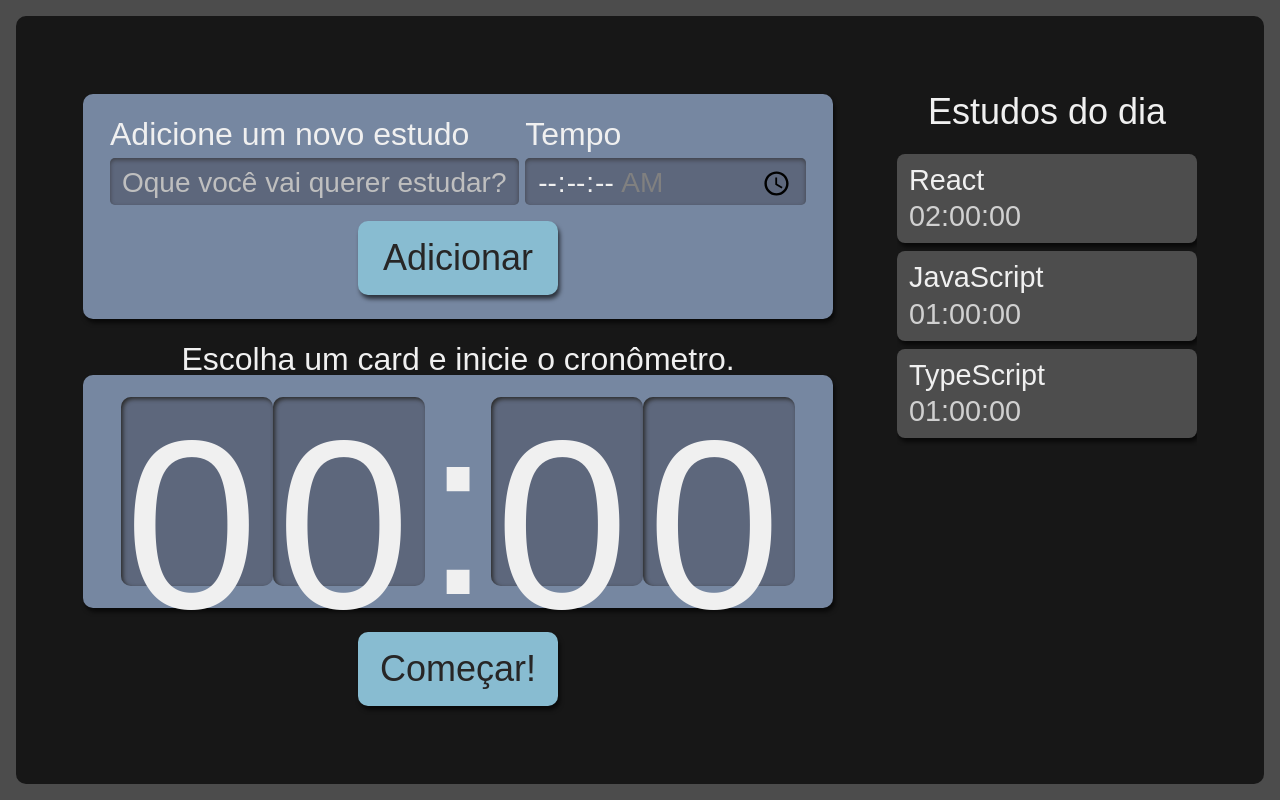
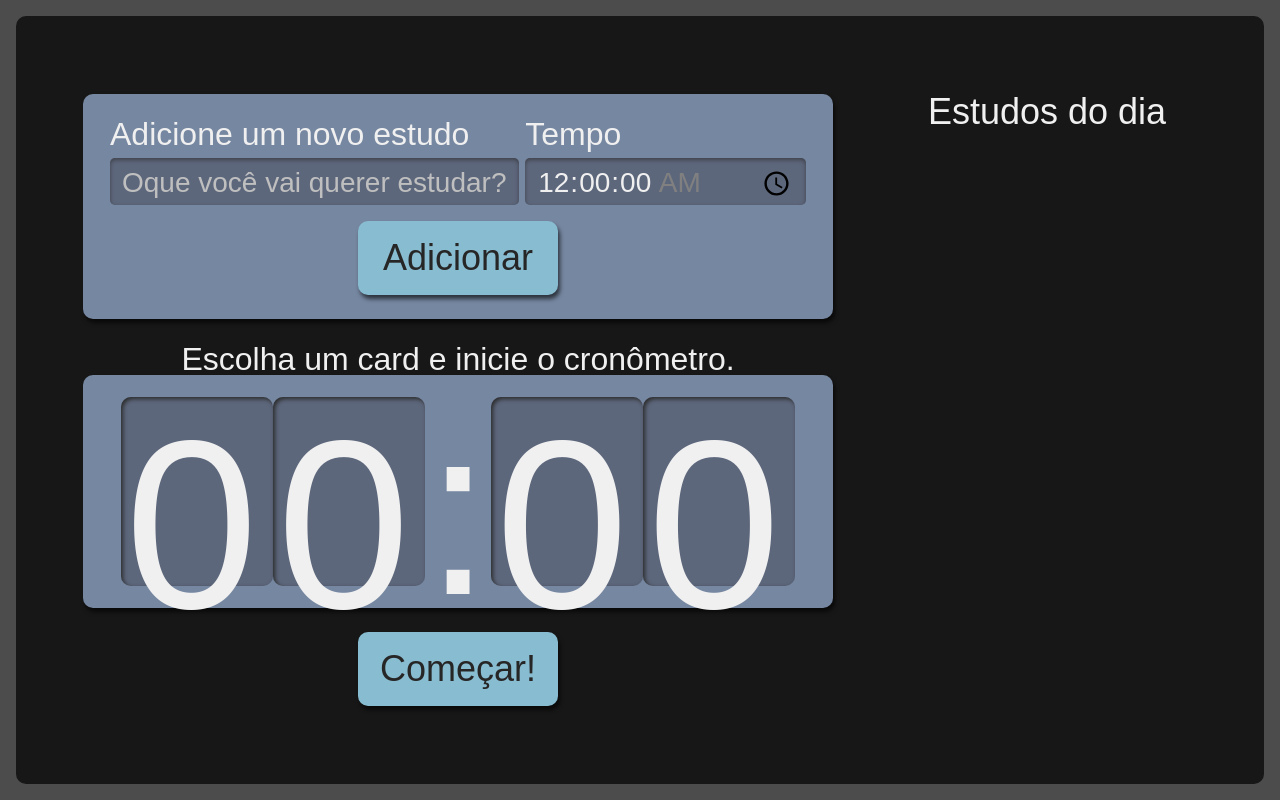
Before and after one commit to Hyan123456/Alura-Studies, a React (Create React App) app: page / in a window 1280 px wide. Built offline with nearby package versions, Linux system fonts and the light colour scheme.

Commit message:
final do moulo 5 state

```diff
--- a/package.json
+++ b/package.json
@@ -15,6 +15,7 @@
     "react-dom": "^19.0.0",
     "react-scripts": "5.0.1",
     "typescript": "^4.9.5",
+    "uuid": "^11.1.0",
     "web-vitals": "^2.1.4"
   },
   "scripts": {
--- a/src/components/Botao/index.tsx
+++ b/src/components/Botao/index.tsx
@@ -1,10 +1,11 @@
 import React from "react";
 import style from './Botao.module.scss';
 
-class Botao extends React.Component <any,any>{
+class Botao extends React.Component <any,any, {type?: "button"|"submit"|"reset"| undefined}>{
     render(){
+        const {type = "button"} = this.props;
         return(
-            <button className={style.botao}>
+            <button type={type} className={style.botao}>
                 {this.props.children}
             </button>
         )
--- a/src/components/Formulario/index.tsx
+++ b/src/components/Formulario/index.tsx
@@ -1,11 +1,39 @@
 import React from "react";
 import Botao from '../Botao';
 import style from './Formulario.module.scss';
+import { Itarefa } from "../Types/tarefa";
+import { v4 as uuidv4} from 'uuid';
 
-class Formulario extends React.Component{
+class Formulario extends React.Component<{
+    setTarefas: React.Dispatch<React.SetStateAction<Itarefa[]>>
+}>{
+    state = {
+        tarefa: "",
+        tempo: "00:00"
+    }
+
+    adicionarTarefa(evento: React.FormEvent<HTMLFormElement>){
+        evento.preventDefault();
+        this.props.setTarefas(tarefasAntigas =>
+            [
+                ...tarefasAntigas,
+                {
+                    ...this.state,
+                    selecionado: false,
+                    completado: false,
+                    id: uuidv4()
+                }
+            ]
+        )
+        console.log('state: ', this.state)
+        this.setState({
+            tarefa:"",
+            tempo: "00:00"
+        })
+    }
     render(){
         return(
-            <form className={style.novaTarefa}>
+            <form className={style.novaTarefa} onSubmit={this.adicionarTarefa.bind(this)}>
                 <div className={style.inputContainer}>
                     <label htmlFor="tarefa">
                         Adicione um novo estudo
@@ -13,6 +41,8 @@
                     <input
                         type="text"
                         name="tarefa"
+                        value={this.state.tarefa}
+                        onChange={evento => this.setState({...this.state, tarefa: evento.target.value})}
                         id="tarefa"
                         placeholder="Oque você vai querer estudar?"
                         required
@@ -26,13 +56,15 @@
                         type="time"
                         step="1"
                         name="tempo"
+                        value={this.state.tempo}
+                        onChange={evento => this.setState({...this.state, tempo: evento.target.value})}
                         id="tempo"
-                        min="00:00:00"
+                        min="00:00:01"
                         max="01:30:00"
                         required
                     />
                 </div>
-                <Botao>
+                <Botao type="submit">
                     Adicionar
                 </Botao>
             </form>
--- a/src/components/Lista/index.tsx
+++ b/src/components/Lista/index.tsx
@@ -1,18 +1,8 @@
-import React from "react";
+import { Itarefa } from '../Types/tarefa';
 import style from './Lista.module.scss';
 import Item from "./item";
 
-function Lista() {
-    const tarefas =[{
-        tarefa: 'React',
-        tempo: '02:00:00'
-    },{
-        tarefa: 'JavaScript',
-        tempo: '01:00:00'
-    },{
-        tarefa: 'TypeScript',
-        tempo: '01:00:00'
-    }]
+function Lista({ tarefas }: { tarefas: Itarefa[]}) {
     return(
         <aside className={style.listaTarefas}>
             <h2>Estudos do dia</h2>
--- a/src/components/Lista/item/index.tsx
+++ b/src/components/Lista/item/index.tsx
@@ -1,6 +1,8 @@
+import { Itarefa } from '../../Types/tarefa'
 import style from '../Lista.module.scss'
 
-export default function Item({tarefa,tempo}:{tarefa: string, tempo: string}){
+export default function Item({tarefa,tempo,selecionado,completado,id}:Itarefa){
+    console.log('item atual: ', {tarefa,tempo,selecionado,completado,id})
     return(
         <li className={style.item}>
             <h3>{tarefa}</h3>
--- /dev/null
+++ b/src/components/Types/tarefa.ts
@@ -0,0 +1,7 @@
+export interface Itarefa{
+    tarefa: string,
+    tempo: string,
+    selecionado: boolean,
+    completado: boolean,
+    id: string
+}
--- a/src/pages/App.tsx
+++ b/src/pages/App.tsx
@@ -1,16 +1,18 @@
-import React from 'react';
+import React, { useState } from 'react';
 import Formulario from '../components/Formulario';
 import Lista from '../components/Lista';
 import style from './app.module.scss';
 import Conometro from '../components/Cronometro';
 import Cronometro from '../components/Cronometro';
+import { Itarefa } from '../components/Types/tarefa';
 
 
 function App() {
+  const [tarefas, setTarefas] = useState<Itarefa[] | []>([]);
   return (
     <div className={style.AppStyle}>
-      <Formulario />
-      <Lista/>
+      <Formulario setTarefas={setTarefas}/>
+      <Lista tarefas={tarefas}/>
       <Cronometro />
     </div>
   );
```
Also changed, not shown: 1 other file (tests, documents, lock files or other folders).
